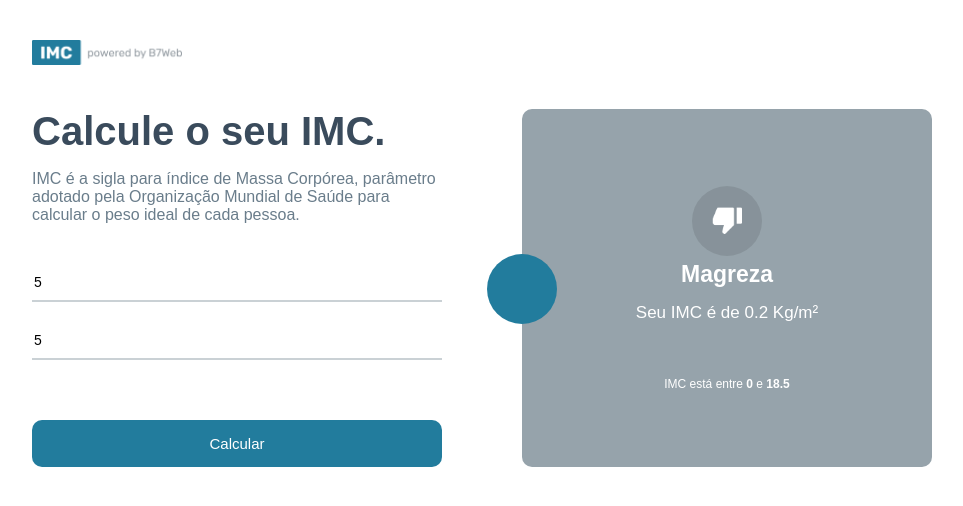
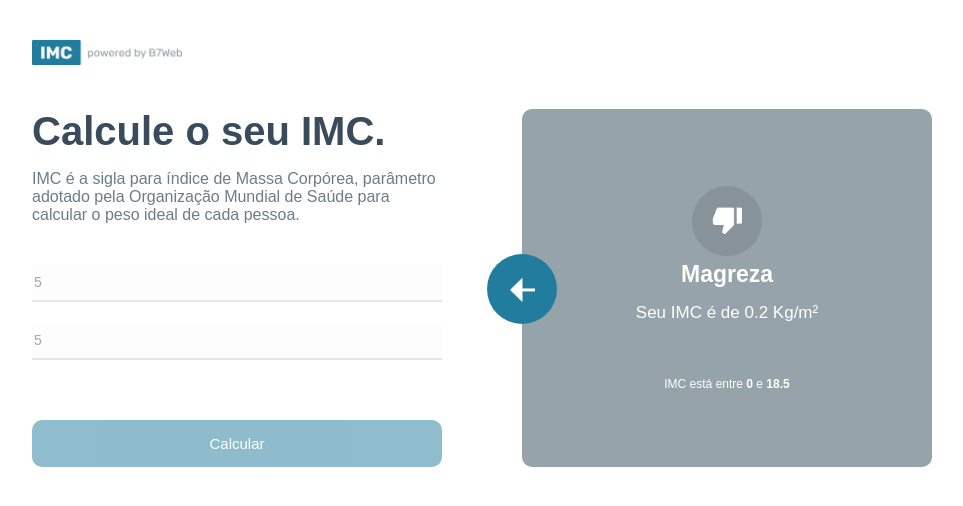
Before and after one commit to adrianovieirasantana/react-calculadora-imc, a React (Create React App) app: page / in a window 1280 px wide. Both pictures are taken after typing "5", "5" into the empty fields and a click on the button "Calcular". Shown: the top 506 px of the page, without its empty margins (158-1121 px from the left). Built offline with nearby package versions, Linux system fonts and the light colour scheme.

Commit message:
Update App.tsx

```diff
--- a/src/App.tsx
+++ b/src/App.tsx
@@ -1,6 +1,7 @@
 import { useState } from 'react';
 import styles from './App.module.css';
 import poweredImage from './assets/powered.png';
+import leftArrowImage from './assets/leftarrow.png';
 import { GridItem } from './components/GridItem';
 
 import { levels, calculateImc, Level } from './helpers/imc';
@@ -17,6 +18,13 @@ const App = () => {
       alert("Digite todos os campos.")
     }
   }
+
+  const handleBackButton = () => {
+     setToShow(null);
+     setHeightField(0);
+     setWeightField(0);
+  }
+
   return (
     <div className={styles.main}>
       <header>
@@ -33,14 +41,16 @@ const App = () => {
           placeholder='Digite a sua altura. Ex: 1.5 (em metros)'
           value={heightField > 0 ? heightField : ''}
           onChange={e => setHeightField(parseFloat(e.target.value))}
+          disabled={toShow ? true : false}
           />
           <input type="number"
           placeholder='Digite o seu peso. Ex: 75.3 (em kg)'
           value={WeightField > 0 ? WeightField : ''}
           onChange={e => setWeightField(parseFloat(e.target.value))}
+          disabled={toShow ? true : false}
           />
 
-          <button onClick={handleCalculateButton}>Calcular</button>
+          <button onClick={handleCalculateButton} disabled={toShow ? true : false}>Calcular</button>
         </div>
         <div className={styles.rightSide}>
           {!toShow &&
@@ -52,7 +62,9 @@ const App = () => {
           }
           {toShow &&
             <div className={styles.rightBig}>
-              <div className={styles.rightArrow}></div>
+              <div className={styles.rightArrow} onClick={handleBackButton}>
+                <img src={leftArrowImage} alt="" width={25}/>
+              </div>
               <GridItem item={toShow} />
 
             </div>
```
